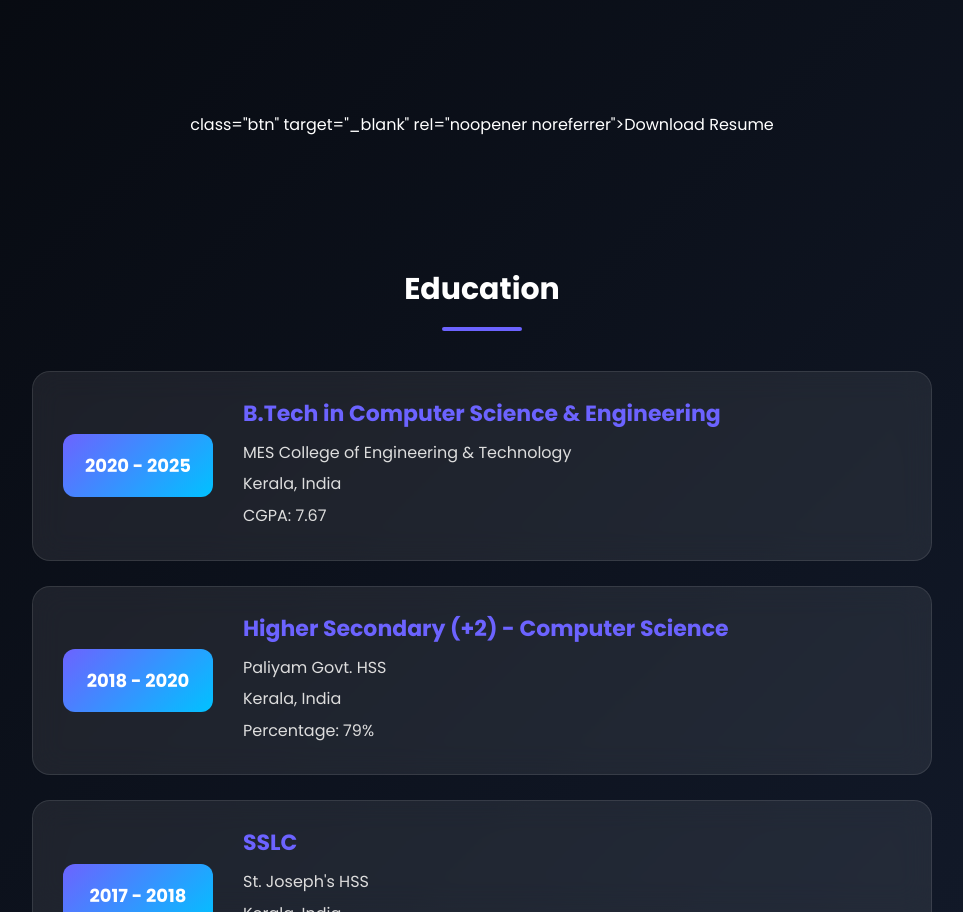
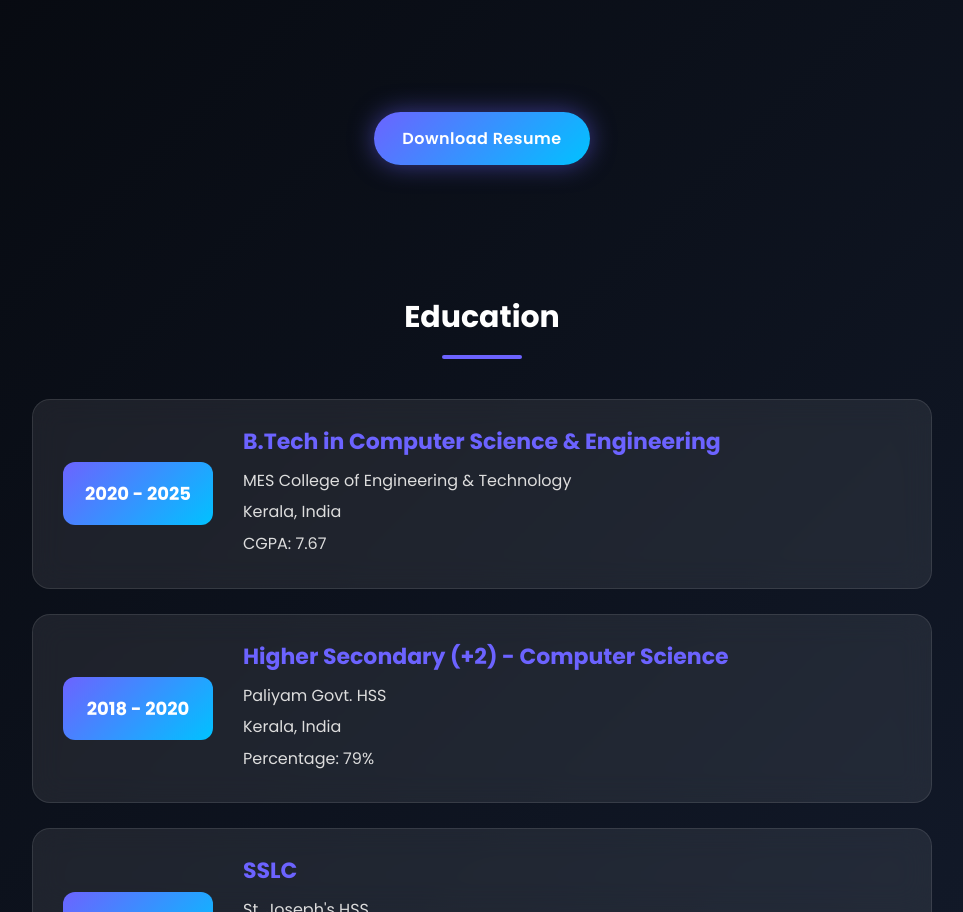
Before and after one commit to la6ks6hm6ii6/Portfolio, a plain HTML site: page index.html in a window 1280 px wide. Shown: the part 1337-2249 px from the top of the page, without its empty margins (158-1121 px from the left). Drawn offline with Linux system fonts and the light colour scheme.

Commit message:
Add files via upload

```diff
--- a/index.html
+++ b/index.html
@@ -48,8 +48,7 @@
 </div>
 </section>
 <div class="resume">
-<a href="images/Resume.jpg"></a>
- class="btn" target="_blank" rel="noopener noreferrer">Download Resume</a>
+<a href="images/Resume.jpg" class="btn" target="_blank" rel="noopener noreferrer"> Download Resume</a>
 </div>
 <section id="education">
     <div class="container">
```
